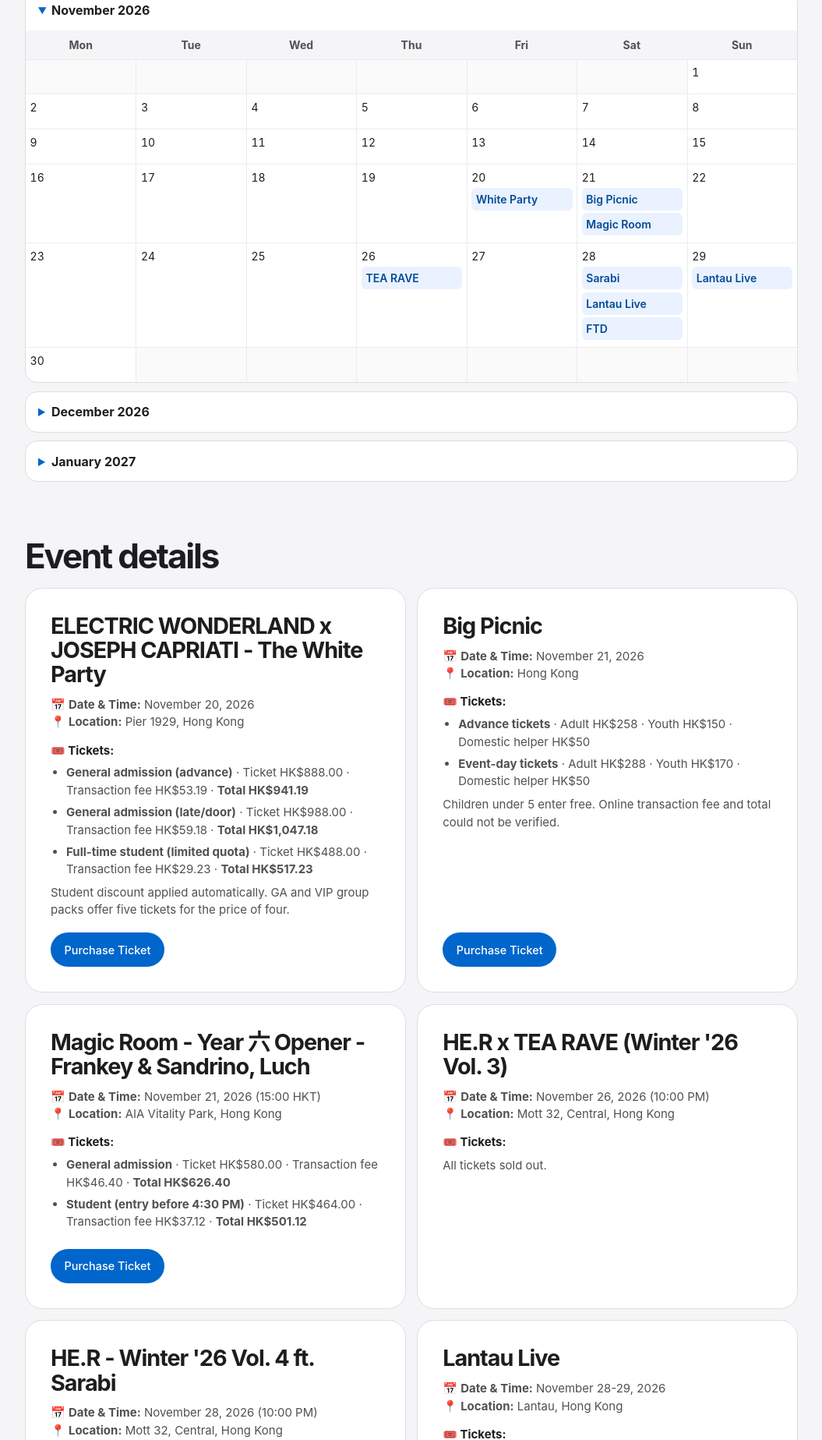
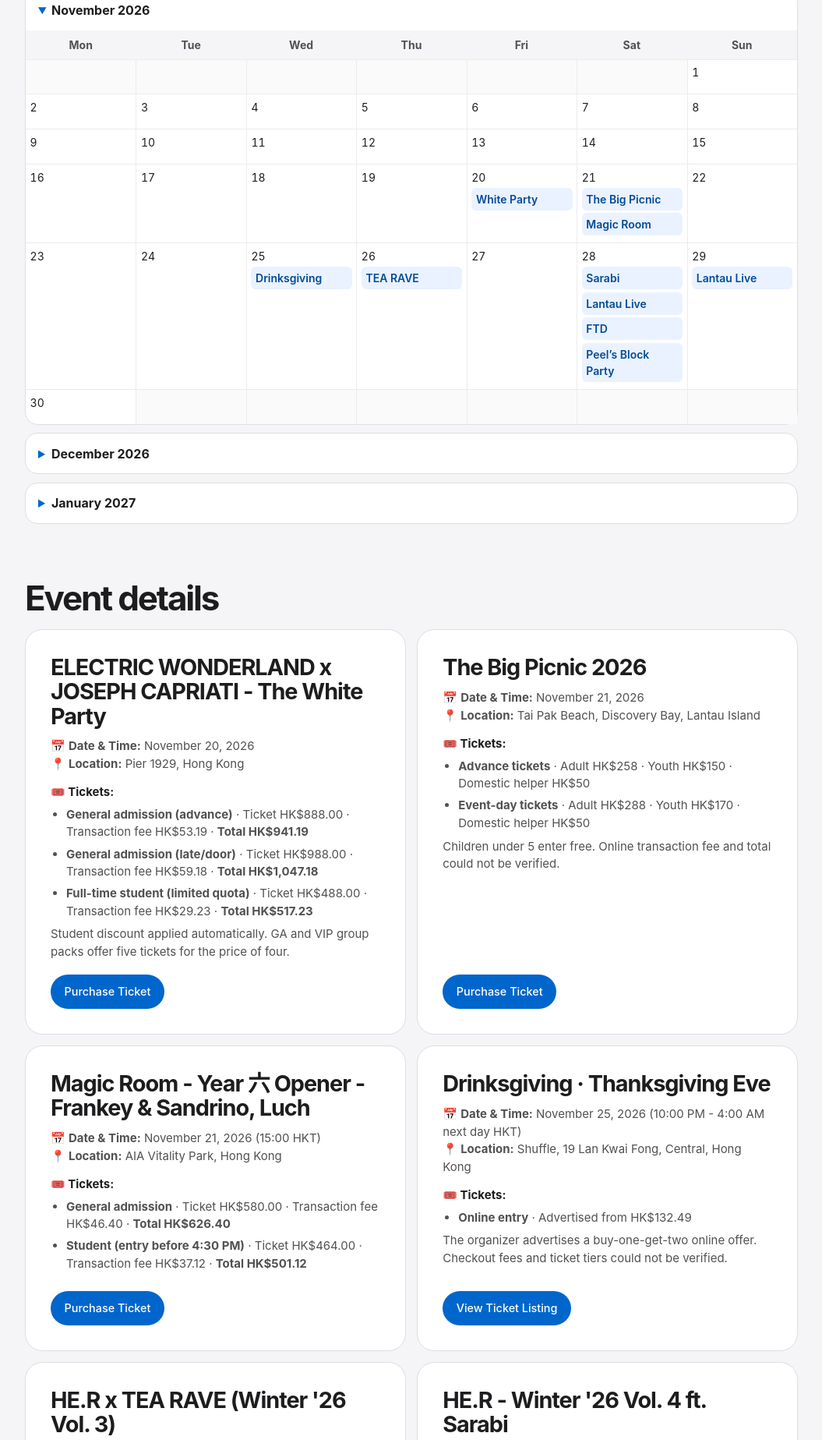
Before and after one commit to michellesrm/michellesrm.github.io, a plain HTML site: page upcoming-event.html in a window 1280 px wide. Shown: the part 611-2458 px from the top of the page at 78% size, without its empty margins (112-1167 px from the left). Drawn offline with Linux system fonts and the light colour scheme.

Commit message:
Add Peel’s Block Party and Drinksgiving and clarify festival venues

```diff
--- a/upcoming-event.html
+++ b/upcoming-event.html
@@ -145,8 +145,8 @@
                     <tr><td class="calendar-empty"></td><td class="calendar-empty"></td><td class="calendar-empty"></td><td class="calendar-empty"></td><td class="calendar-empty"></td><td class="calendar-empty"></td><td><span class="calendar-date">1</span></td></tr>
                     <tr><td><span class="calendar-date">2</span></td><td><span class="calendar-date">3</span></td><td><span class="calendar-date">4</span></td><td><span class="calendar-date">5</span></td><td><span class="calendar-date">6</span></td><td><span class="calendar-date">7</span></td><td><span class="calendar-date">8</span></td></tr>
                     <tr><td><span class="calendar-date">9</span></td><td><span class="calendar-date">10</span></td><td><span class="calendar-date">11</span></td><td><span class="calendar-date">12</span></td><td><span class="calendar-date">13</span></td><td><span class="calendar-date">14</span></td><td><span class="calendar-date">15</span></td></tr>
-                    <tr><td><span class="calendar-date">16</span></td><td><span class="calendar-date">17</span></td><td><span class="calendar-date">18</span></td><td><span class="calendar-date">19</span></td><td><span class="calendar-date">20</span><a href="#event-1" aria-label="White Party, November 20">White Party</a></td><td><span class="calendar-date">21</span><a href="#event-2" aria-label="Big Picnic, November 21">Big Picnic</a><a href="#event-3" aria-label="Magic Room, November 21">Magic Room</a></td><td><span class="calendar-date">22</span></td></tr>
-                    <tr><td><span class="calendar-date">23</span></td><td><span class="calendar-date">24</span></td><td><span class="calendar-date">25</span></td><td><span class="calendar-date">26</span><a href="#event-4" aria-label="TEA RAVE, November 26">TEA RAVE</a></td><td><span class="calendar-date">27</span></td><td><span class="calendar-date">28</span><a href="#event-5" aria-label="Sarabi, November 28">Sarabi</a><a href="#event-6" aria-label="Lantau Live, November 28">Lantau Live</a><a href="#event-7" aria-label="FTD, November 28">FTD</a></td><td><span class="calendar-date">29</span><a href="#event-6" aria-label="Lantau Live, November 29">Lantau Live</a></td></tr>
+                    <tr><td><span class="calendar-date">16</span></td><td><span class="calendar-date">17</span></td><td><span class="calendar-date">18</span></td><td><span class="calendar-date">19</span></td><td><span class="calendar-date">20</span><a href="#event-1" aria-label="White Party, November 20">White Party</a></td><td><span class="calendar-date">21</span><a href="#event-2" aria-label="The Big Picnic 2026, November 21">The Big Picnic</a><a href="#event-3" aria-label="Magic Room, November 21">Magic Room</a></td><td><span class="calendar-date">22</span></td></tr>
+                    <tr><td><span class="calendar-date">23</span></td><td><span class="calendar-date">24</span></td><td><span class="calendar-date">25</span><a href="#event-10" aria-label="Drinksgiving, November 25">Drinksgiving</a></td><td><span class="calendar-date">26</span><a href="#event-4" aria-label="TEA RAVE, November 26">TEA RAVE</a></td><td><span class="calendar-date">27</span></td><td><span class="calendar-date">28</span><a href="#event-5" aria-label="Sarabi, November 28">Sarabi</a><a href="#event-6" aria-label="Lantau Live, November 28">Lantau Live</a><a href="#event-7" aria-label="FTD, November 28">FTD</a><a href="#event-11" aria-label="Peel’s Block Party, November 28">Peel’s Block Party</a></td><td><span class="calendar-date">29</span><a href="#event-6" aria-label="Lantau Live, November 29">Lantau Live</a></td></tr>
                     <tr><td><span class="calendar-date">30</span></td><td class="calendar-empty"></td><td class="calendar-empty"></td><td class="calendar-empty"></td><td class="calendar-empty"></td><td class="calendar-empty"></td><td class="calendar-empty"></td></tr>
                 </tbody>
             </table>
@@ -201,10 +201,10 @@
 
     <!-- Event 2 -->
     <div class="event-card" id="event-2" tabindex="-1">
-        <h3 class="event-title">Big Picnic</h3>
+        <h3 class="event-title">The Big Picnic 2026</h3>
         <div class="event-details">
             <span>📅 <strong>Date &amp; Time:</strong> November 21, 2026</span><br>
-            <span>📍 <strong>Location:</strong> Hong Kong</span><br>
+            <span>📍 <strong>Location:</strong> Tai Pak Beach, Discovery Bay, Lantau Island</span><br>
             <strong>🎟️ Tickets:</strong>
             <ul class="ticket-tiers">
                 <li><strong>Advance tickets</strong> · Adult HK$258 · Youth HK$150 · Domestic helper HK$50</li>
@@ -228,6 +228,21 @@
             </ul>
         </div>
         <a href="https://www.eventbrite.hk/e/2003117472282" target="_blank" rel="noopener" class="ticket-btn">Purchase Ticket</a>
+    </div>
+
+    <!-- Drinksgiving · Thanksgiving Eve -->
+    <div class="event-card" id="event-10" tabindex="-1">
+        <h3 class="event-title">Drinksgiving · Thanksgiving Eve</h3>
+        <div class="event-details">
+            <span>📅 <strong>Date &amp; Time:</strong> November 25, 2026 (10:00 PM - 4:00 AM next day HKT)</span><br>
+            <span>📍 <strong>Location:</strong> Shuffle, 19 Lan Kwai Fong, Central, Hong Kong</span><br>
+            <strong>🎟️ Tickets:</strong>
+            <ul class="ticket-tiers">
+                <li><strong>Online entry</strong> · Advertised from HK$132.49</li>
+            </ul>
+            <p class="ticket-note">The organizer advertises a buy-one-get-two online offer. Checkout fees and ticket tiers could not be verified.</p>
+        </div>
+        <a href="https://www.eventbrite.hk/e/drinksgiving-thanksgiving-eve-tickets-2004581263521" target="_blank" rel="noopener" class="ticket-btn">View Ticket Listing</a>
     </div>
 
     <!-- Event 4 -->
@@ -268,7 +283,7 @@
         <h3 class="event-title">Lantau Live</h3>
         <div class="event-details">
             <span>📅 <strong>Date &amp; Time:</strong> November 28-29, 2026</span><br>
-            <span>📍 <strong>Location:</strong> Lantau, Hong Kong</span><br>
+            <span>📍 <strong>Location:</strong> The Hideout, Mui Wo, Lantau Island</span><br>
             <strong>🎟️ Tickets:</strong>
             <ul class="ticket-tiers">
                 <li><strong>Adult day pass</strong> · Ticket HK$250 · Transaction fee HK$18 · <strong>Total HK$268</strong></li>
@@ -296,6 +311,21 @@
         </div>
         <a href="https://www.eventbrite.hk/e/2004700625536" target="_blank" rel="noopener" class="ticket-btn">Purchase Ticket</a>
     </div>
+    <!-- Peel’s Block Party -->
+    <div class="event-card" id="event-11" tabindex="-1">
+        <h3 class="event-title">Peel’s Block Party</h3>
+        <div class="event-details">
+            <span>📅 <strong>Date &amp; Time:</strong> November 28, 2026 (3:00 PM - 11:59 PM HKT)</span><br>
+            <span>📍 <strong>Location:</strong> Peel Street, Central, Hong Kong</span><br>
+            <strong>🎟️ Tickets:</strong>
+            <ul class="ticket-tiers">
+                <li><strong>General admission</strong> · Free</li>
+                <li><strong>Optional four-drink package</strong> · Ticket HK$200.00 · Transaction fee HK$11.98 · <strong>Total HK$211.98</strong></li>
+            </ul>
+        </div>
+        <a href="https://www.eventbrite.hk/e/peels-block-party-tickets-2004279136852" target="_blank" rel="noopener" class="ticket-btn">Get Tickets</a>
+    </div>
+
     <!-- Event 8 -->
     <div class="event-card" id="event-8" tabindex="-1">
         <h3 class="event-title">UNDER THE KT-BRIDGE 3.0: MAU P [Extended Set]</h3>
```
